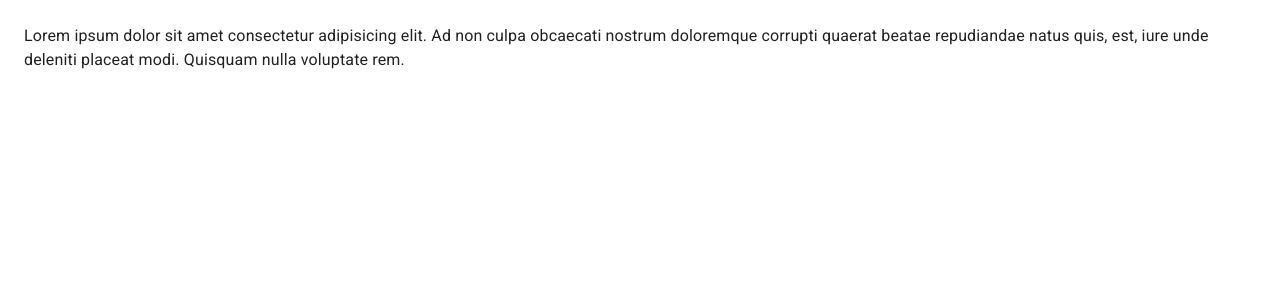
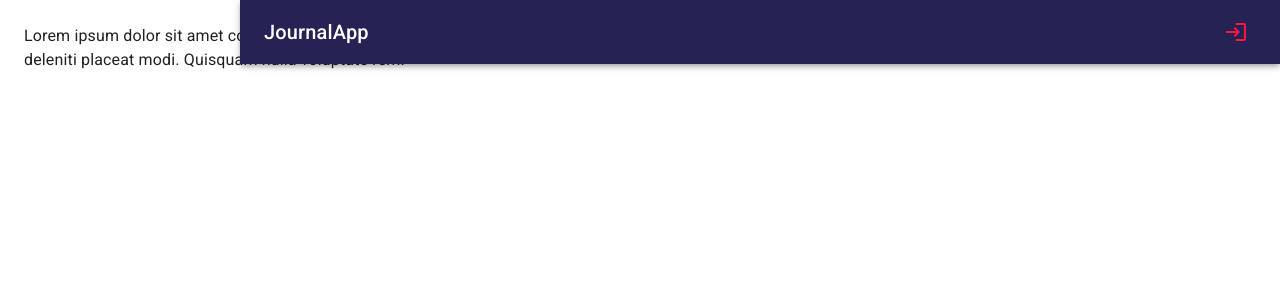
Before and after one commit to alexelizaga/08-journal-vite, a React (Vite) app: page / in a window 1280 px wide. Shown: the top 300 px of the page. Built offline with nearby package versions, Linux system fonts and the light colour scheme.

Commit message:
244. Navbar

```diff
--- /dev/null
+++ b/src/journal/components/Navbar.tsx
@@ -0,0 +1,42 @@
+import { LoginOutlined, MenuOutlined } from "@mui/icons-material"
+import { AppBar, Grid, IconButton, Toolbar, Typography } from "@mui/material"
+
+interface NavbarProps {
+    drawerWidth?: number;
+}
+
+export const Navbar = ({ drawerWidth = 240 }: NavbarProps) => {
+  return (
+    <AppBar
+        position="fixed"
+        sx={{
+            width: { sm: `calc(100% - ${drawerWidth}px)` },
+            ml: { sm: `${ drawerWidth }px` }
+        }}
+    >
+        <Toolbar>
+            <IconButton
+                color="inherit"
+                edge="start"
+                sx={{ mr: 2, display: { sm: 'none' }}}
+            >
+                <MenuOutlined />
+            </IconButton>
+
+            <Grid
+                container
+                direction="row"
+                justifyContent="space-between"
+                alignItems="center"
+            >
+                <Typography variant="h6" noWrap component="div">
+                    JournalApp
+                </Typography>
+                <IconButton color="error">
+                    <LoginOutlined />
+                </IconButton>
+            </Grid>
+        </Toolbar>
+    </AppBar>
+  )
+}
--- /dev/null
+++ b/src/journal/components/index.ts
@@ -0,0 +1 @@
+export * from './Navbar';
--- a/src/journal/layout/JournalLayout.tsx
+++ b/src/journal/layout/JournalLayout.tsx
@@ -1,11 +1,12 @@
 import { Box } from "@mui/material"
+import { Navbar } from "../components";
 
 const drawerWidth = 240;
 
 export const JournalLayout = ({ children }: any) => {
   return (
     <Box sx={{ display: 'flex'}}>
-        {/* Navbar */}
+        <Navbar drawerWidth={ drawerWidth } />
 
         {/* Sidebar */}
 
```
Also changed, not shown: 1 other file (tests, documents, lock files or other folders).
